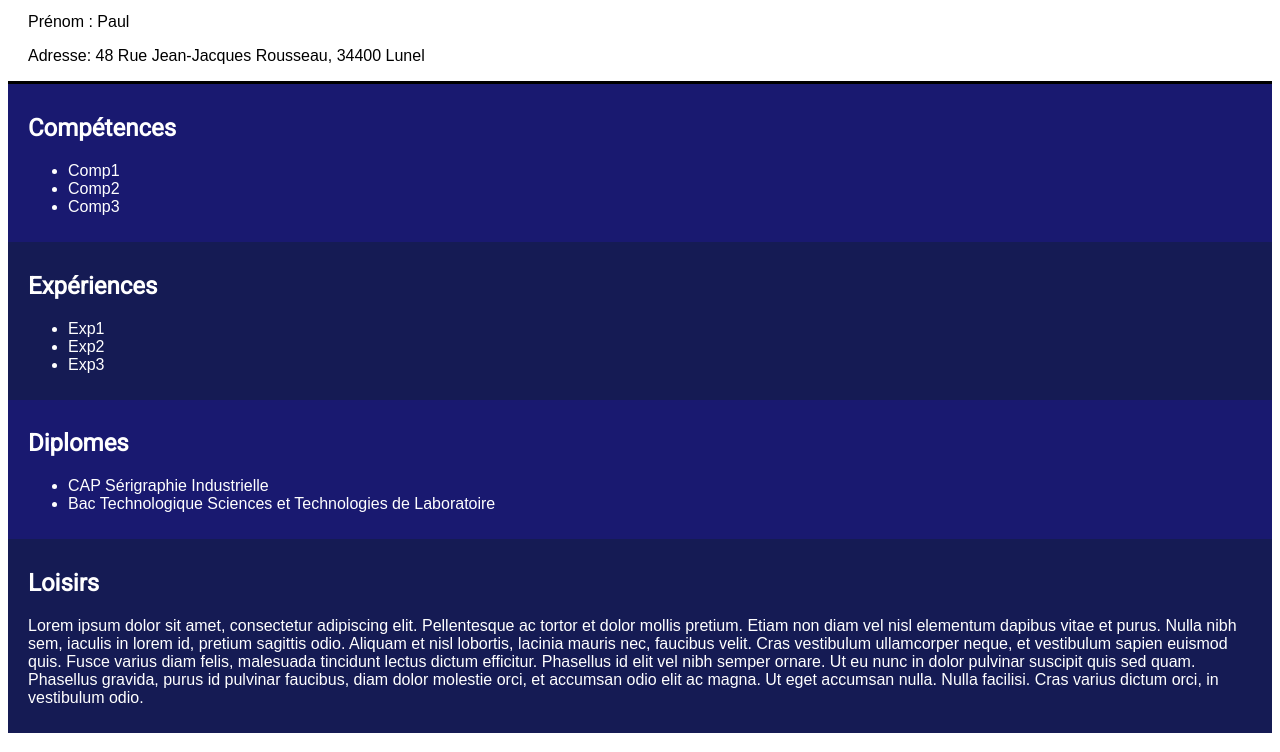
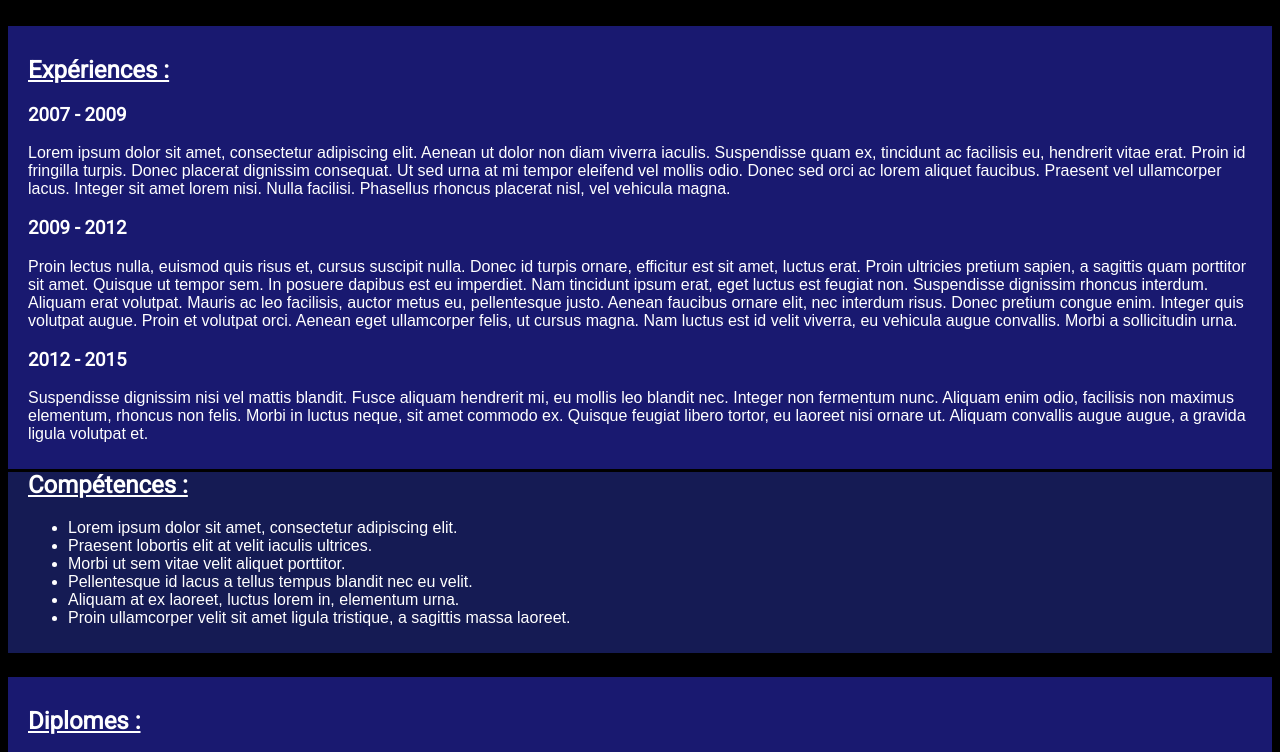
Before and after one commit to PaulMaillard/cv, a plain HTML site: page cv.html in a window 1280 px wide. Shown: the part 105-857 px from the top of the page. Drawn offline with Linux system fonts and the light colour scheme.

Commit message:
inverted blocks

```diff
--- a/cv.html
+++ b/cv.html
@@ -6,52 +6,85 @@
 		<link href="https://fonts.googleapis.com/css?family=Roboto" rel="stylesheet">
 		<style>
 		.lbluebackground{
-		background-color:midnightblue; color:#fff; padding:10px 20px;
+		background-color:midnightblue;
+		color:#fff;
+		padding:10px 20px;
+		border-bottom:3px solid black;
 		}
+
 		.dbluebackground{
-		background-color:#151B54; color:#fff; padding:10px 20px;
+		background-color:#151B54;
+		color:#fff;
+		padding:10px 20px;
+		border-bottom:3px solid black;
 		}
+
 		.headfont{
 		font-family:roboto;
 		}
+
 		.textfont{
 		font-family:arial;
 		}
+
 		.bottomborder{
-		border-bottom:3px solid black; color:black; padding:0px 20px;
+		border-bottom:3px solid black;
+		color:black;
+		padding:0px 20px;
 		}
+
+		.slidedown{
+		position: relative;
+		top: 425px;
+		}
+
+		.slideup{
+		position: relative;
+		top: -205px;
+		}
+
+		h2 {
+		text-decoration: underline;
+		}
+
+
 		</style>
 	</head>
 
-	<body>
+	<body style="background-color:#000">
 		<header>
-			<h1 class="headfont bottomborder" style="background-color:midnightblue; color:#fff"> Développeur logiciel </h1>
-			<section class="textfont bottomborder"> <!-- Personal info -->
+			<h1 class="headfont bottomborder" style="background-color:#fff; color:#000; position:fixed; z-index: 999;"> Développeur logiciel </h1>
+			<section class="textfont bottomborder" style="text-align:right; color:white"> <!-- Personal info -->
 				<p>Nom : Maillard</p>
 				<p>Prénom : Paul </p>
 				<p>Adresse: 48 Rue Jean-Jacques Rousseau, 34400 Lunel </p>
 			</section>
 		</header>
 
-		<section class="lbluebackground"> <!-- Skills -->
-			<h2 class="headfont"> Compétences </h2>
+		<section class="dbluebackground slidedown"> <!-- Skills -->
+			<h2 class="headfont"> Compétences :</h2>
 			<ul class="textfont">
-			<li>Comp1</li>
-			<li>Comp2</li>
-			<li>Comp3</li>
+			<li>Lorem ipsum dolor sit amet, consectetur adipiscing elit.</li>
+			<li>Praesent lobortis elit at velit iaculis ultrices.</li>
+			<li>Morbi ut sem vitae velit aliquet porttitor.</li>
+			<li>Pellentesque id lacus a tellus tempus blandit nec eu velit.</li>
+			<li>Aliquam at ex laoreet, luctus lorem in, elementum urna.</li>
+			<li>Proin ullamcorper velit sit amet ligula tristique, a sagittis massa laoreet.</li>
 			</ul>
 		</section>
 
-		<section class="dbluebackground"> <!-- Experiences -->
-			<h2 class="headfont"> Expériences </h2>
-			<ul class="textfont">
-			<li>Exp1</li>
-			<li>Exp2</li>
-			<li>Exp3</li>
+		<section class="lbluebackground slideup"> <!-- Experiences -->
+			<h2 class="headfont"> Expériences :</h2>
+			<h3 class="headfont"> 2007 - 2009 </h3>
+			<p class="textfont">Lorem ipsum dolor sit amet, consectetur adipiscing elit. Aenean ut dolor non diam viverra iaculis. Suspendisse quam ex, tincidunt ac facilisis eu, hendrerit vitae erat. Proin id fringilla turpis. Donec placerat dignissim consequat. Ut sed urna at mi tempor eleifend vel mollis odio. Donec sed orci ac lorem aliquet faucibus. Praesent vel ullamcorper lacus. Integer sit amet lorem nisi. Nulla facilisi. Phasellus rhoncus placerat nisl, vel vehicula magna. </p>
+			<h3 class="headfont"> 2009 - 2012 </h3>
+			<p class="textfont">Proin lectus nulla, euismod quis risus et, cursus suscipit nulla. Donec id turpis ornare, efficitur est sit amet, luctus erat. Proin ultricies pretium sapien, a sagittis quam porttitor sit amet. Quisque ut tempor sem. In posuere dapibus est eu imperdiet. Nam tincidunt ipsum erat, eget luctus est feugiat non. Suspendisse dignissim rhoncus interdum. Aliquam erat volutpat. Mauris ac leo facilisis, auctor metus eu, pellentesque justo. Aenean faucibus ornare elit, nec interdum risus. Donec pretium congue enim. Integer quis volutpat augue. Proin et volutpat orci. Aenean eget ullamcorper felis, ut cursus magna. Nam luctus est id velit viverra, eu vehicula augue convallis. Morbi a sollicitudin urna. </p>
+			<h3 class="headfont"> 2012 - 2015 </h3>
+			<p class="textfont"> Suspendisse dignissim nisi vel mattis blandit. Fusce aliquam hendrerit mi, eu mollis leo blandit nec. Integer non fermentum nunc. Aliquam enim odio, facilisis non maximus elementum, rhoncus non felis. Morbi in luctus neque, sit amet commodo ex. Quisque feugiat libero tortor, eu laoreet nisi ornare ut. Aliquam convallis augue augue, a gravida ligula volutpat et. </p>
 		</section>
 
 		<section class="lbluebackground"> <!-- Education -->
-			<h2 class="headfont"> Diplomes </h2>
+			<h2 class="headfont"> Diplomes :</h2>
 			<ul class="textfont">
 			<li>CAP Sérigraphie Industrielle</li>
 			<li>Bac Technologique Sciences et Technologies de Laboratoire</li>
@@ -59,7 +92,7 @@
 		</section>
 
 		<section class="dbluebackground"> <!--Hobbies -->
-			<h2 class="headfont"> Loisirs </h2>
+			<h2 class="headfont"> Loisirs :</h2>
 			<p class="textfont">Lorem ipsum dolor sit amet, consectetur adipiscing elit. Pellentesque ac tortor et dolor mollis pretium. Etiam non diam vel nisl elementum dapibus vitae et purus. Nulla nibh sem, iaculis in lorem id, pretium sagittis odio. Aliquam et nisl lobortis, lacinia mauris nec, faucibus velit. Cras vestibulum ullamcorper neque, et vestibulum sapien euismod quis. Fusce varius diam felis, malesuada tincidunt lectus dictum efficitur. Phasellus id elit vel nibh semper ornare. Ut eu nunc in dolor pulvinar suscipit quis sed quam. Phasellus gravida, purus id pulvinar faucibus, diam dolor molestie orci, et accumsan odio elit ac magna. Ut eget accumsan nulla. Nulla facilisi. Cras varius dictum orci, in vestibulum odio. </p>
 		</section>
 
```
